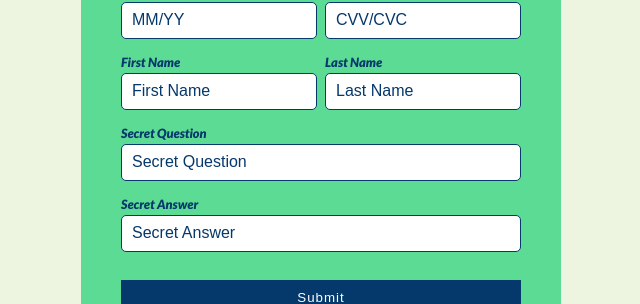
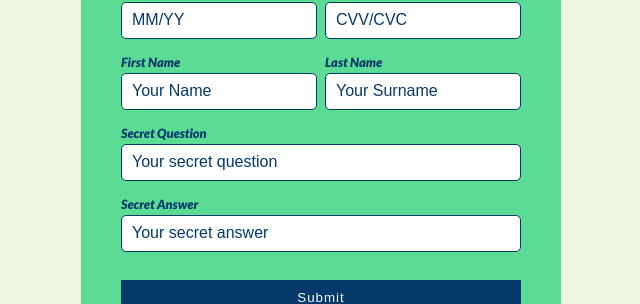
Before and after one commit to TonyTheGreatUA/react-project-solvecare, a React (Create React App) app: page / in a window 1280 px wide. Shown: the part 326-630 px from the top of the page, without its empty margins (319-959 px from the left). Built offline with nearby package versions, Linux system fonts and the light colour scheme.

Commit message:
added proptypes and defaultprops

```diff
--- a/src/App.js
+++ b/src/App.js
@@ -1,5 +1,6 @@
 import React from 'react';
 import './App.css';
+import PropTypes from 'prop-types';
 
 const cardRegex = RegExp(
   /^[0-9]{16}$/
@@ -122,7 +123,7 @@ class Component1 extends React.Component {
               <input
                 type="text"
                 className={formErrors.creditCardNumber.length > 0 ? "error" : null}
-                placeholder="0000 0000 0000 0000"
+                placeholder={this.props.creditCardNumber}
                 noValidate
                 name="creditCardNumber"
                 onChange={this.handleChange}
@@ -136,7 +137,7 @@ class Component1 extends React.Component {
               <input
                 type="text"
                 className={formErrors.expirationDate.length > 0 ? "error" : null}
-                placeholder="MM/YY"
+                placeholder={this.props.expirationDate}
                 noValidate
                 name="expirationDate"
                 onChange={this.handleChange}
@@ -151,7 +152,7 @@ class Component1 extends React.Component {
               <input
                 type="text"
                 className={formErrors.cvv.length > 0 ? "error" : null}
-                placeholder="CVV/CVC"
+                placeholder={this.props.cvv}
                 noValidate
                 name="cvv"
                 onChange={this.handleChange}
@@ -166,7 +167,7 @@ class Component1 extends React.Component {
               <input
                 type="text"
                 className={formErrors.firstName.length > 0 ? "error" : null}
-                placeholder="First Name"
+                placeholder={this.props.firstName}
                 noValidate
                 name="firstName"
                 onChange={this.handleChange}
@@ -181,7 +182,7 @@ class Component1 extends React.Component {
               <input
                 type="text"
                 className={formErrors.lastName.length > 0 ? "error" : null}
-                placeholder="Last Name"
+                placeholder={this.props.lastName}
                 noValidate
                 name="lastName"
                 onChange={this.handleChange}
@@ -196,7 +197,7 @@ class Component1 extends React.Component {
               <input
                 type="text"
                 className={formErrors.secretQuestion.length > 0 ? "error" : null}
-                placeholder="Secret Question"
+                placeholder={this.props.secretQuestion}
                 noValidate
                 name="secretQuestion"
                 onChange={this.handleChange}
@@ -211,7 +212,7 @@ class Component1 extends React.Component {
               <input
                 type="text"
                 className={formErrors.secretAnswer.length > 0 ? "error" : null}
-                placeholder="Secret Answer"
+                placeholder={this.props.secretAnswer}
                 noValidate
                 name="secretAnswer"
                 onChange={this.handleChange}
@@ -233,7 +234,24 @@ class Component1 extends React.Component {
     );
   }
 }
-
+Component1.propTypes = {
+  creditCardNumber: PropTypes.string,
+  expirationDate: PropTypes.string,
+  cvv: PropTypes.string,
+  firstName: PropTypes.string,
+  lastName: PropTypes.string,
+  secretQuestion: PropTypes.string,
+  secretAnswer: PropTypes.string
+}
+Component1.defaultProps = {
+  creditCardNumber: "0000 0000 0000 0000",
+  expirationDate: "MM/YY",
+  cvv: "CVV/CVC",
+  firstName: "Your Name",
+  lastName: "Your Surname",
+  secretQuestion: "Your secret question",
+  secretAnswer: "Your secret answer"
+}
 class Component2 extends React.Component {
   state = {
     isFormInfoVisibile: false
```
